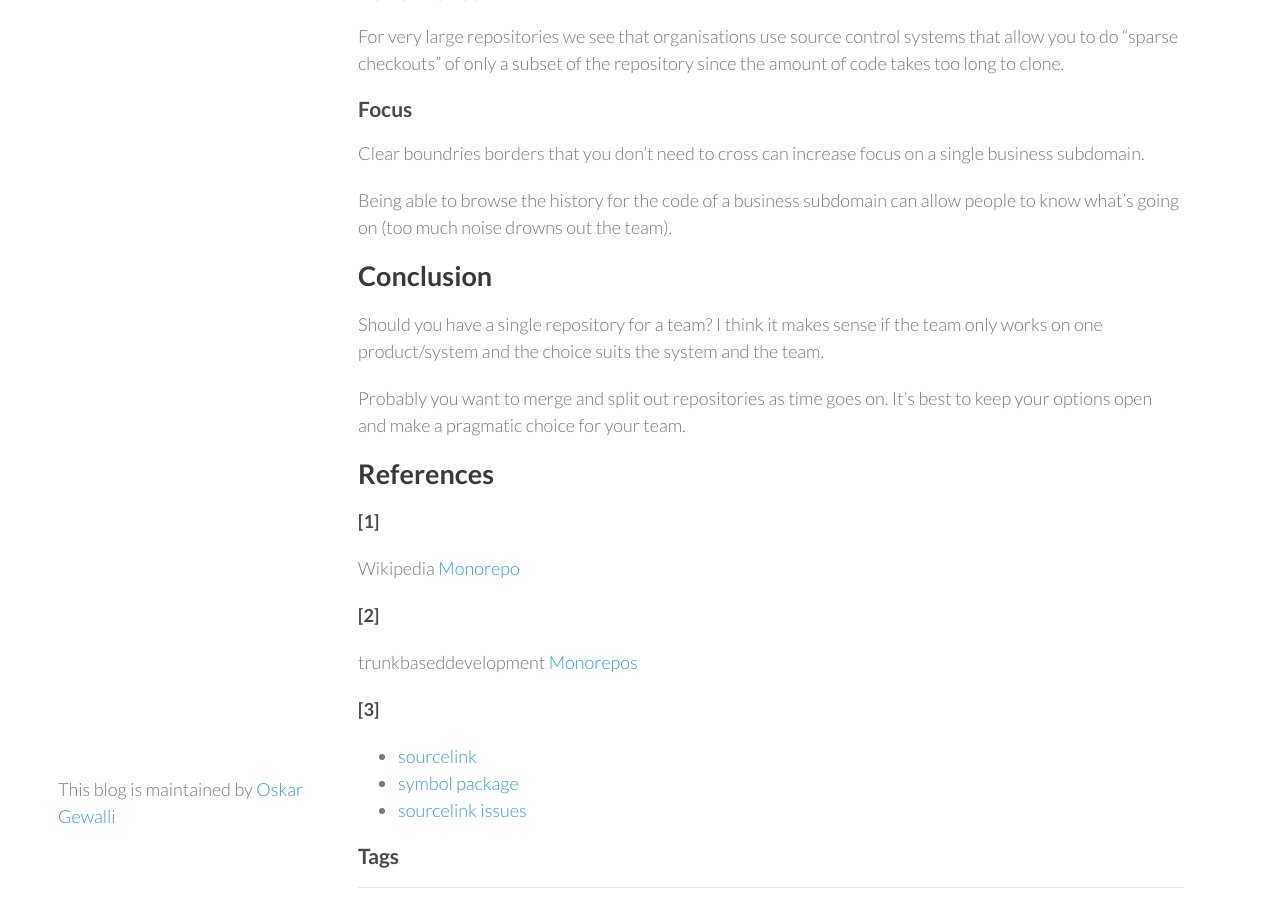
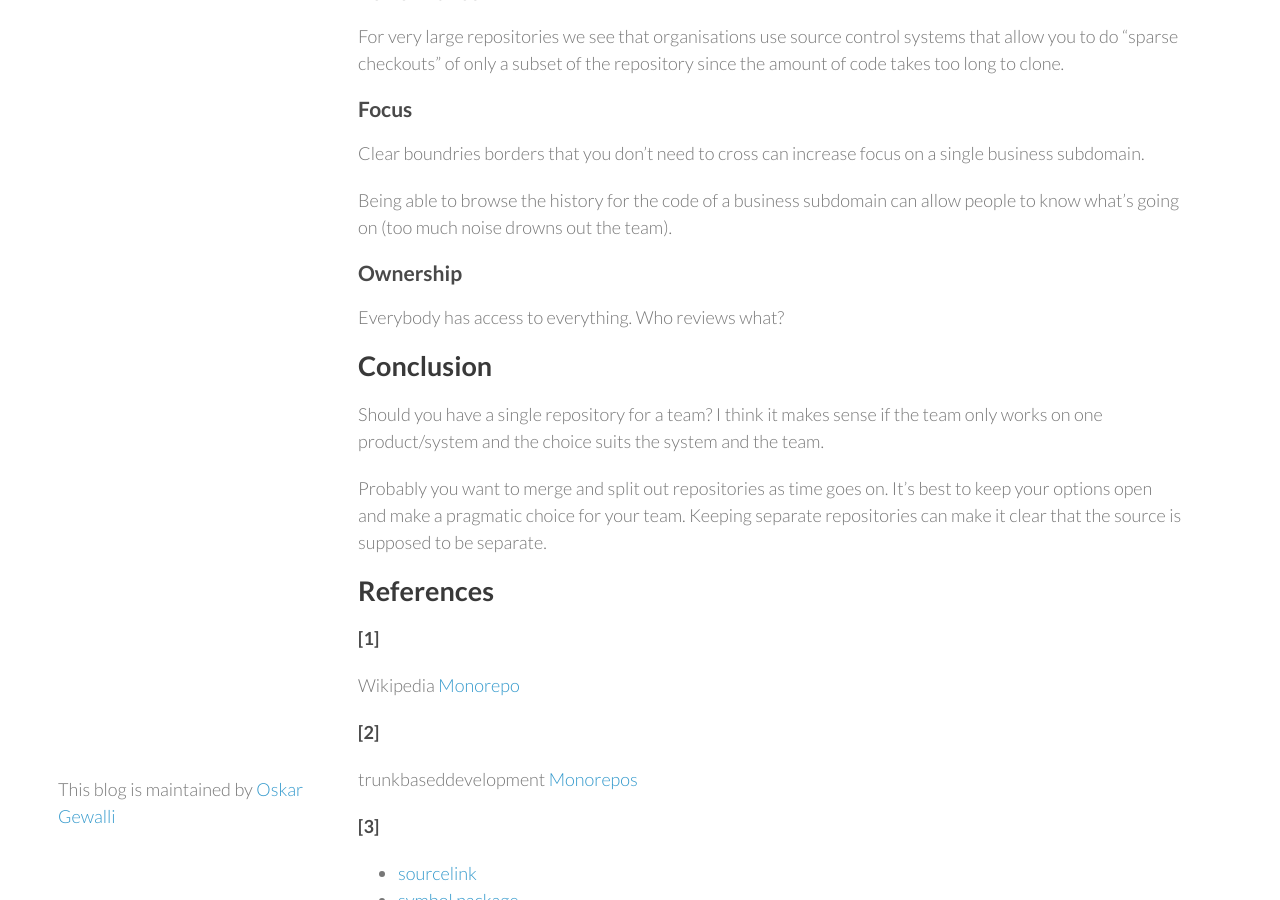
Before and after one commit to wallymathieu/assertfail, a Jekyll site: the page built from _posts/2021-11-05-Monorepo-versus-Polyrepo.md, in a window 1280 px wide and 900 px high, scrolled down 1319 px. Built offline with Jekyll 4.4.1, drawn with Linux system fonts in a browser that asks for light colours; nearby versions of some CDN libraries.

Commit message:
supposed to be separate

```diff
--- a/_posts/2021-11-05-Monorepo-versus-Polyrepo.md
+++ b/_posts/2021-11-05-Monorepo-versus-Polyrepo.md
@@ -46,11 +46,15 @@ Clear boundries borders that you don't need to cross can increase focus on a sin
 
 Being able to browse the history for the code of a business subdomain can allow people to know what's going on (too much noise drowns out the team).
 
+### Ownership
+
+Everybody has access to everything. Who reviews what?
+
 ## Conclusion
 
 Should you have a single repository for a team? I think it makes sense if the team only works on one product/system and the choice suits the system and the team.
 
-Probably you want to merge and split out repositories as time goes on. It's best to keep your options open and make a pragmatic choice for your team.
+Probably you want to merge and split out repositories as time goes on. It's best to keep your options open and make a pragmatic choice for your team. Keeping separate repositories can make it clear that the source is supposed to be separate.
 
 ## References
 
```
